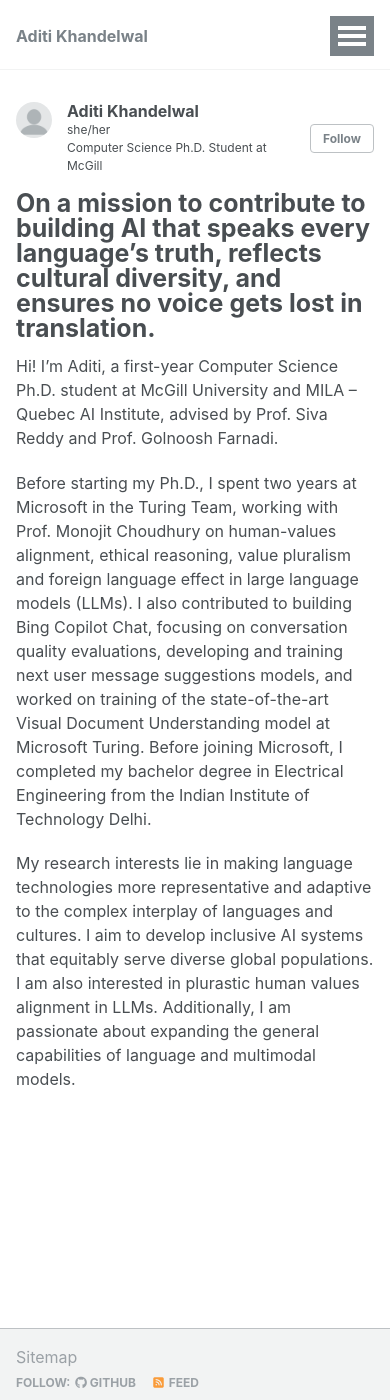
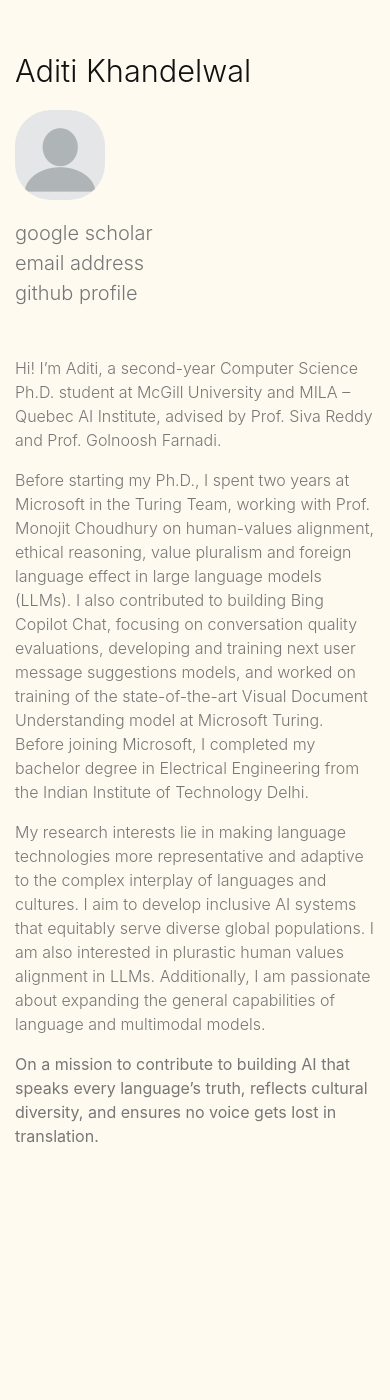
Before and after one commit to aditi184/aditi184.github.io, a Jekyll site: the page built from _pages/about.md, in a window 390 px wide and 1400 px high. Built offline with Jekyll 4.4.1, drawn with Linux system fonts in a browser that asks for light colours; some of the changed text lies outside the part shown.

Commit message:
update style

```diff
--- /dev/null
+++ b/_layouts/minimal.html
@@ -0,0 +1,65 @@
+---
+layout: compress
+---
+
+<!doctype html>
+<html lang="en">
+  <head>
+    <!-- Required meta tags -->
+    <meta charset="utf-8">
+    <meta name="viewport" content="width=device-width, initial-scale=1, shrink-to-fit=no">
+    <meta name="description" content="{{ site.description }}">
+    <meta name="author" content="{{ site.author.name }}">
+    <meta name="theme-color" content="#222222">
+
+    <!-- Bootstrap CSS -->
+    <link rel="stylesheet" href="https://stackpath.bootstrapcdn.com/bootstrap/4.4.1/css/bootstrap.min.css" integrity="sha384-Vkoo8x4CGsO3+Hhxv8T/Q5PaXtkKtu6ug5TOeNV6gBiFeWPGFN9MuhOf23Q9Ifjh" crossorigin="anonymous">
+    <link rel="stylesheet" href="{{ '/assets/css/minimal-style.css' | relative_url }}">
+
+    <title>{{ site.title }}</title>
+  </head>
+  <body>
+    <div class="container pt-5 allstuffp">
+        <div class="row pt-5 allstuff">
+            <div class="col-md-4 pt-5">
+                <div class="fixed-posi">
+                <p class="name">{{ site.author.name }}</p>
+                {% if site.author.avatar %}
+                <img src="{{ '/images/' | append: site.author.avatar | relative_url }}" class="profilepic pt-3 pb-2">
+                {% endif %}
+                <div class="pt-5 menur">
+                  {% if site.author.uri %}
+                  <a class="menulink" target="_blank" href="{{ site.author.uri }}">website</a>
+                  {% endif %}
+                </div>
+                {% if site.author.googlescholar %}
+                <div class=""><a class="menulink" target="_blank" href="{{ site.author.googlescholar }}">google scholar</a></div>
+                {% endif %}
+                {% if site.author.email %}
+                <div class=""><a class="menulink" target="_blank" href="mailto:{{ site.author.email }}">email address</a></div>
+                {% endif %}
+                {% if site.author.github %}
+                <div class=""><a class="menulink" target="_blank" href="https://github.com/{{ site.author.github }}">github profile</a></div>
+                {% endif %}
+                {% if site.author.linkedin %}
+                <div class=""><a class="menulink" target="_blank" href="https://www.linkedin.com/in/{{ site.author.linkedin }}/">linkedin</a></div>
+                {% endif %}
+                {% if site.author.twitter %}
+                <div class=""><a class="menulink" target="_blank" href="https://twitter.com/{{ site.author.twitter }}">twitter</a></div>
+                {% endif %}
+                </div>
+            </div>
+            <div class="col-md-8 pt-5 about">
+                 {{ content }}
+            </div>
+        </div>
+    </div>
+
+    <!-- Optional JavaScript -->
+    <!-- jQuery first, then Popper.js, then Bootstrap JS -->
+    <script src="https://code.jquery.com/jquery-3.4.1.slim.min.js" integrity="sha384-J6qa4849blE2+poT4WnyKhv5vZF5SrPo0iEjwBvKU7imGFAV0wwj1yYfoRSJoZ+n" crossorigin="anonymous"></script>
+    <script src="https://cdn.jsdelivr.net/npm/popper.js@1.16.0/dist/umd/popper.min.js" integrity="sha384-Q6E9RHvbIyZFJoft+2mJbHaEWldlvI9IOYy5n3zV9zzTtmI3UksdQRVvoxMfooAo" crossorigin="anonymous"></script>
+    <script src="https://stackpath.bootstrapcdn.com/bootstrap/4.4.1/js/bootstrap.min.js" integrity="sha384-wfSDF2E50Y2D1uUdj0O3uMBJnjuUD4Ih7YwaYd1iqfktj0Uod8GCExl3Og8ifwB6" crossorigin="anonymous"></script>
+    <script src="{{ '/assets/js/minimal-style.js' | relative_url }}"></script>
+</body>
+</html>
--- a/_pages/about.md
+++ b/_pages/about.md
@@ -1,14 +1,19 @@
 ---
 permalink: /
-title: "On a mission to contribute to building AI that speaks every language’s truth, reflects cultural diversity, and ensures no voice gets lost in translation."
+title:
 author_profile: true
+layout: minimal
 redirect_from:
   - /about/
   - /about.html
 ---
 
-Hi! I'm Aditi, a first-year Computer Science Ph.D. student at McGill University and MILA – Quebec AI Institute, advised by Prof. Siva Reddy and Prof. Golnoosh Farnadi.
+Hi! I'm Aditi, a second-year Computer Science Ph.D. student at McGill University and MILA – Quebec AI Institute, advised by Prof. Siva Reddy and Prof. Golnoosh Farnadi.
 
 Before starting my Ph.D., I spent two years at Microsoft in the Turing Team, working with Prof. Monojit Choudhury on human-values alignment, ethical reasoning, value pluralism and foreign language effect in large language models (LLMs). I also contributed to building Bing Copilot Chat, focusing on conversation quality evaluations, developing and training next user message suggestions models, and worked on training of the state-of-the-art Visual Document Understanding model at Microsoft Turing. Before joining Microsoft, I completed my bachelor degree in Electrical Engineering from the Indian Institute of Technology Delhi.
 
 My research interests lie in making language technologies more representative and adaptive to the complex interplay of languages and cultures. I aim to develop inclusive AI systems that equitably serve diverse global populations. I am also interested in plurastic human values alignment in LLMs. Additionally, I am passionate about expanding the general capabilities of language and multimodal models.
+
+
+
+**On a mission to contribute to building AI that speaks every language’s truth, reflects cultural diversity, and ensures no voice gets lost in translation.**
--- /dev/null
+++ b/assets/css/minimal-style.css
@@ -0,0 +1,85 @@
+.instilogo {
+    height: 50px;
+    filter: grayscale(20%);
+}
+
+a:hover {
+    /* font-weight: 400; */
+    text-decoration: none;
+    transition-duration: 0.3s;
+    transition-timing-function: linear;
+    /* color: #444; */
+}
+
+
+.noter {
+    font-size: 9pt;
+}
+
+.tagsep {
+    padding: 4px;
+}
+
+.tag {
+    padding-right: 2px;
+}
+
+.confshort {
+    font-weight: 300;
+}
+
+.conf {
+    display: inline-block;
+    padding-bottom: 4px;
+}
+
+.paper {
+    border-left: 1px solid #ddd;
+}
+
+.menulink:hover {
+    color: #111;
+}
+
+.profilepic {
+    width: 150px;
+    border-radius: 40%;
+    filter: grayscale(30%);
+}
+
+@media (min-width: 768px) {
+    .fixed-posi {
+        /* width: 50%;
+            margin-left: 50%;
+            min-height:100%; */
+        position: fixed;
+    }
+}
+
+@media only screen and (max-width: 900px) {
+    .allstuff {
+        padding-top: 0px !important;
+    }
+
+    .allstuffp {
+        padding-top: 0px !important;
+    }
+
+    .profilepic {
+        width: 90px;
+        border-radius: 40%;
+        padding-top: 0px !important;
+        padding-bottom: 0px !important;
+        filter: grayscale(30%);
+    }
+
+    .menur {
+        padding-top: 18px !important;
+    }
+
+}
+
+/* .thisauthor {
+          color: #111;
+          text-decoration: underline;
+    } */
--- /dev/null
+++ b/assets/js/minimal-style.js
@@ -0,0 +1,114 @@
+// Initialize font properties
+const fontname = "Roboto+Mono";
+const fontweights = [300, 400]
+
+// Color properties
+const basecolor = "#777";
+const accentcolor = "#007";
+const highlightcolor = "#111";
+
+// const basecolor = "#888";
+// const accentcolor = "#222";
+// const highlight = "#111";
+
+// Body properties
+const bodyfontweight = 300;
+const bodyfontsize = "12pt";
+const backgroundcolor = "#FFFAF0";
+
+// Link properties
+const acolor = accentcolor;
+const adecoration = "underline dotted";
+// const ahovercolor = accentcolor;
+// const ahoverduration = "0.3s";
+// const ahoverdecoration = "none"; //none, underline, overline, dotted, color (https://www.w3schools.com/cssref/pr_text_text-decoration.asp)
+
+// Menu properties
+const menucolor = basecolor;
+const menufontsize = "15pt";
+const menudecoration = "none";
+// const menuhover = accentcolor;
+// const menuhoverduration = "0.3s";
+// const menuhoverdecoration = "none"; //none, underline, overline, dotted, color (https://www.w3schools.com/cssref/pr_text_text-decoration.asp)
+
+// Header properties
+const headercolor = accentcolor;
+const headerfontsize = "18pt";
+const headerdecoration = "none";
+const namecolor = highlightcolor;
+const namefontsize = "23pt";
+
+
+// Publication properties
+const ptitlecolor = accentcolor;
+const ptitlefontsize = bodyfontsize;
+const ptitleweight = bodyfontweight;
+const ptitledecoration = "none";
+const ptitlestyle = "normal";
+
+const authorcolor = accentcolor;
+const authorweight = bodyfontweight;
+const authordecoration = "none";
+const authorstyle = "normal";
+
+const selfcolor = highlightcolor;
+const selfweight = bodyfontweight;
+const selfdecoration = "none";
+const selfstyle = "normal";
+
+const tagcolor = accentcolor;
+const tagweight = bodyfontweight;
+const tagdecoration = "none";
+const tagstyle = "normal";
+
+const insttitlecolor = highlightcolor;
+const insttitlesize = "12px";
+const instyearcolor = accentcolor;
+const instyearsize = "11px";
+
+//     .institution {
+//             font - size: 12px;
+//             color: #222;
+//         }
+//   .years {
+//             font - size: 11px;
+//             color: #888;
+//         }
+
+// Works for sans serif, change otherwise
+$("head").append("<link href='https://fonts.googleapis.com/css2?family=" + fontname + ":wght@" + fontweights.join(';') + "&display=swap' rel='stylesheet' type='text/css'>");
+$("body").css("font-family", fontname);
+
+$("body").css("color", basecolor);
+$("body").css("font-weight", bodyfontweight);
+$("body").css("font-size", bodyfontsize);
+$("body").css("background-color", backgroundcolor);
+
+$("a").css("color", acolor);
+$("a").css("text-decoration", adecoration);
+
+$(".menulink").css("color", menucolor);
+$(".menulink").css("font-size", menufontsize);
+$(".menulink").css("text-decoration", menudecoration);
+
+$(".header").css("color", headercolor);
+$(".header").css("font-size", headerfontsize);
+$(".header").css("text-decoration", headerdecoration);
+$(".name").css("color", namecolor);
+$(".name").css("font-size", namefontsize);
+
+$(".papertitle").css("color", ptitlecolor);
+$(".papertitle").css("font-size", ptitlefontsize);
+$(".papertitle").css("font-weight", ptitleweight);
+$(".papertitle").css("text-decoration", ptitledecoration);
+$(".papertitle").css("font-style", ptitlestyle);
+
+$(".thisauthor").css("color", selfcolor);
+$(".thisauthor").css("font-weight", selfweight);
+$(".thisauthor").css("text-decoration", selfdecoration);
+$(".thisauthor").css("font-style", selfstyle);
+
+$(".institution").css("color", insttitlecolor);
+$(".institution").css("font-size", insttitlesize);
+$(".years").css("color", instyearcolor);
+$(".years").css("font-size", instyearsize);
```
Also changed, not shown: README.md (+14 -2 lines).
